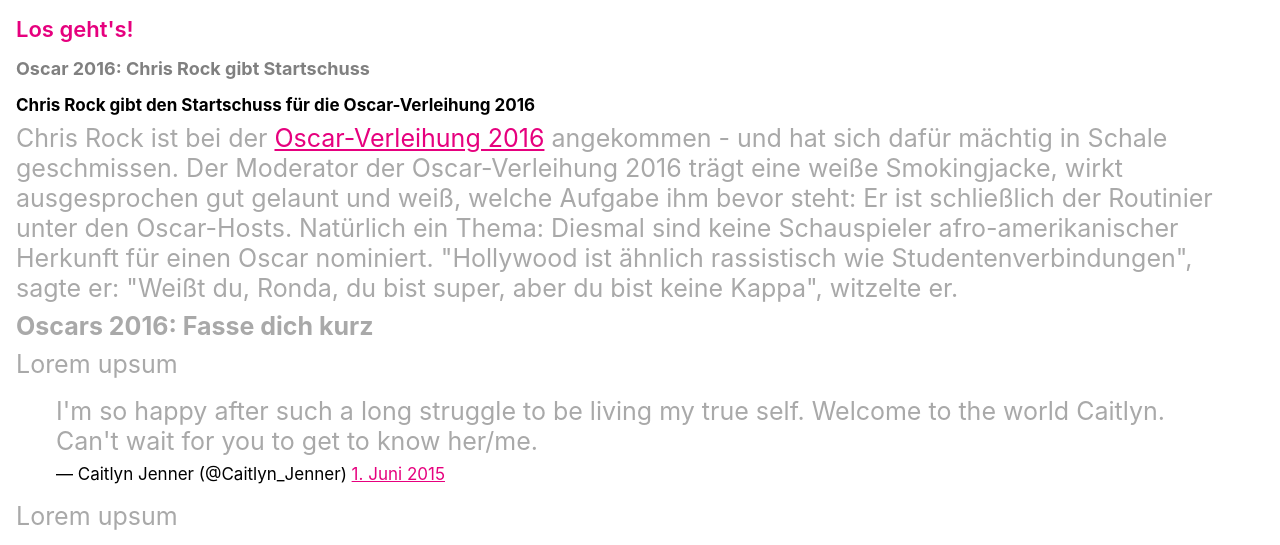
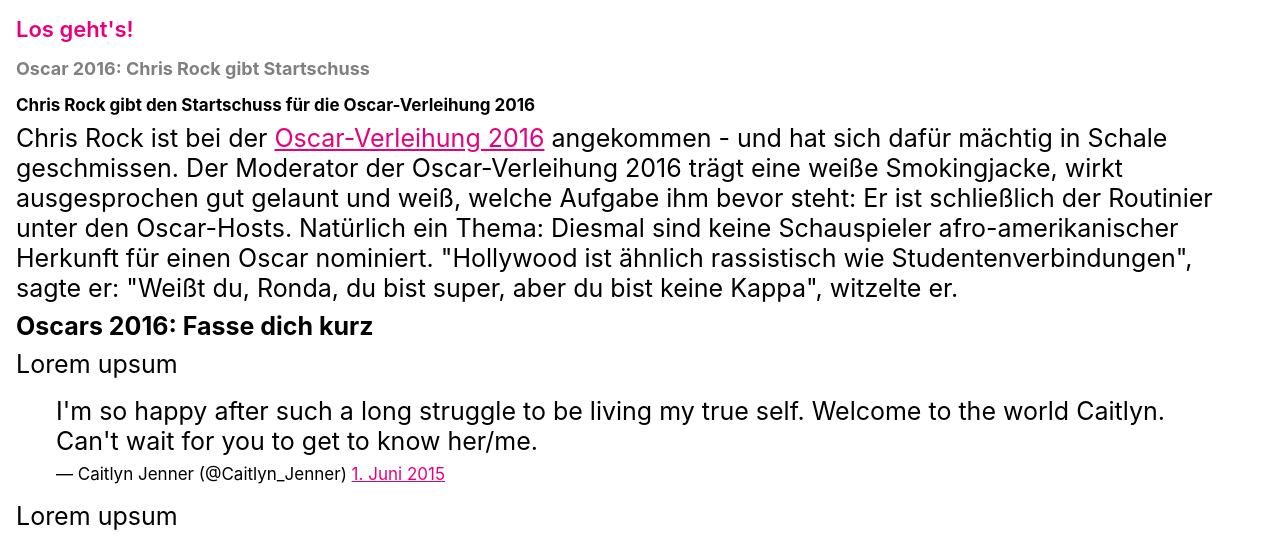
Before and after one commit to stanwood/Glamour_CSS, a plain HTML site: page index.html in a window 1280 px wide. Shown: the top 545 px of the page. Drawn offline with Linux system fonts and the light colour scheme; grey boxes are pictures that could not be loaded; a script that the page names is missing.

Commit message:
Update article.css

```diff
--- a/article.css
+++ b/article.css
@@ -44,7 +44,6 @@
 	padding: 0;
 	margin: 0;
 	margin-bottom: 8px;
-	color: darkgrey;
 }
 
 body > i, body > a{
```
